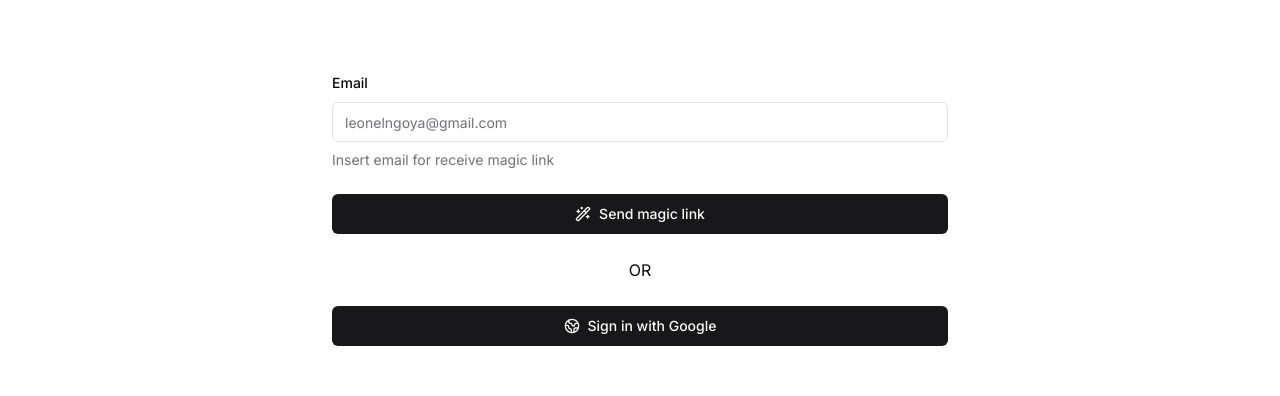
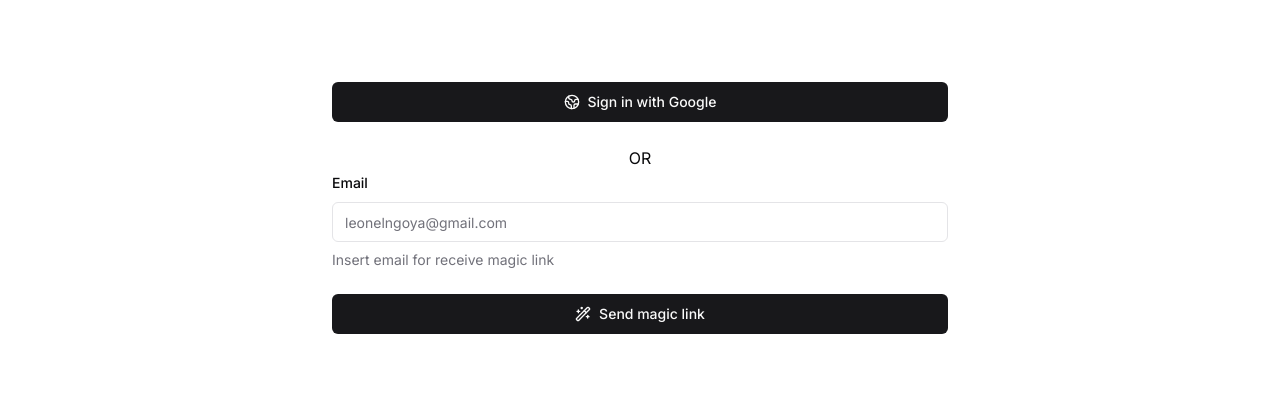
Before and after one commit to ln-dev7/next-shadcn-firebase-auth-boilerplate, a Next.js app: page / in a window 1280 px wide. Shown: the part 192-588 px from the top of the page. Built offline with nearby package versions, Linux system fonts and the light colour scheme; no server answers.

Commit message:
few update

```diff
--- a/app/page.tsx
+++ b/app/page.tsx
@@ -70,17 +70,34 @@ export default function Home() {
   }
   return (
     <main className="relative flex min-h-screen flex-col items-center justify-center px-6 py-12">
+      <div className="w-full md:w-2/3 lg:w-1/2">
         {user ? (
           <div className="">
             <h1 className="text-center text-xl font-bold">
+              Connected ! <br />
               {/* Hey {user.displayName} 👋 */}
             </h1>
           </div>
         ) : (
+          <div className="w-full">
+            <Button
+              className="w-full"
+              type="button"
+              onClick={googleLogin}
+              disabled={isPendingGoogleLogin}
+            >
+              {isPendingGoogleLogin ? (
+                <Shell className="mr-2 h-4 w-4 animate-spin" />
+              ) : (
+                <Globe2 className="mr-2 h-4 w-4" />
+              )}
+              Sign in with Google
+            </Button>
+            <span className="flex items-center justify-center mt-6">OR</span>
             <Form {...form}>
               <form
                 onSubmit={form.handleSubmit(onSubmit)}
-            className="w-full md:w-2/3 lg:w-1/2 space-y-6"
+                className="w-full space-y-6"
               >
                 <FormField
                   control={form.control}
@@ -103,8 +120,8 @@ export default function Home() {
                     <CardHeader>
                       <CardTitle>Link sent</CardTitle>
                       <CardDescription>
-                    The link has been sent to the email address provided, please
-                    click to connect
+                        The link has been sent to the email address provided,
+                        please click to connect
                       </CardDescription>
                     </CardHeader>
                   </Card>
@@ -121,23 +138,11 @@ export default function Home() {
                   )}
                   Send magic link
                 </Button>
-            <span className="flex items-center justify-center mt-6">OR</span>
-            <Button
-              className="w-full"
-              type="button"
-              onClick={googleLogin}
-              disabled={isPendingGoogleLogin}
-            >
-              {isPendingGoogleLogin ? (
-                <Shell className="mr-2 h-4 w-4 animate-spin" />
-              ) : (
-                <Globe2 className="mr-2 h-4 w-4" />
-              )}
-              Sign in with Google
-            </Button>
               </form>
             </Form>
+          </div>
         )}
+      </div>
       <a
         href="https://github.com/ln-dev7/next-shadcn-firebase-auth-boilerplate"
         className={`absolute bottom-4 right-4 ${buttonVariants({
```
Also changed, not shown: 1 other file (tests, documents, lock files or other folders). Lines whose indentation alone changed are shown as unchanged.
